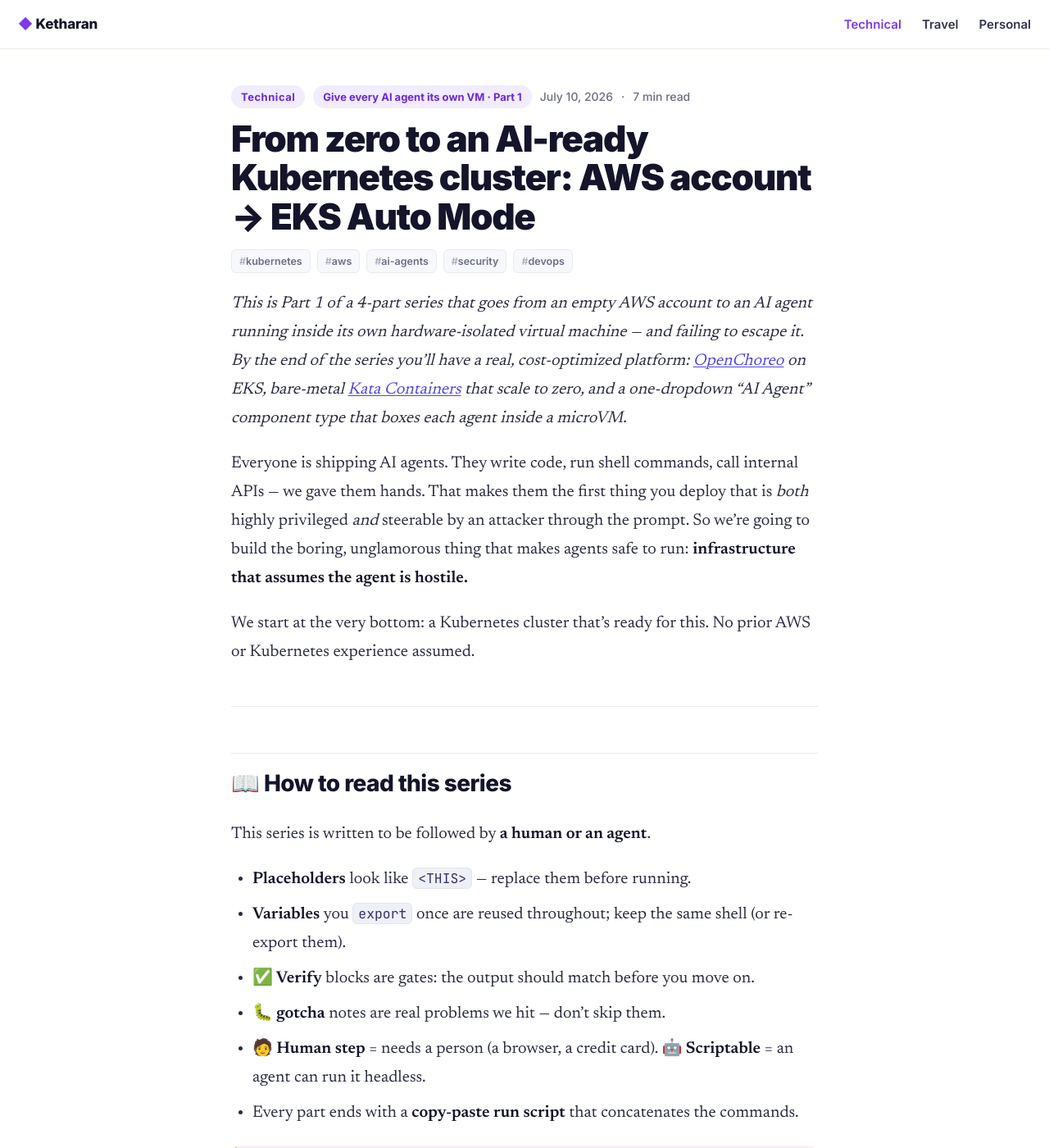
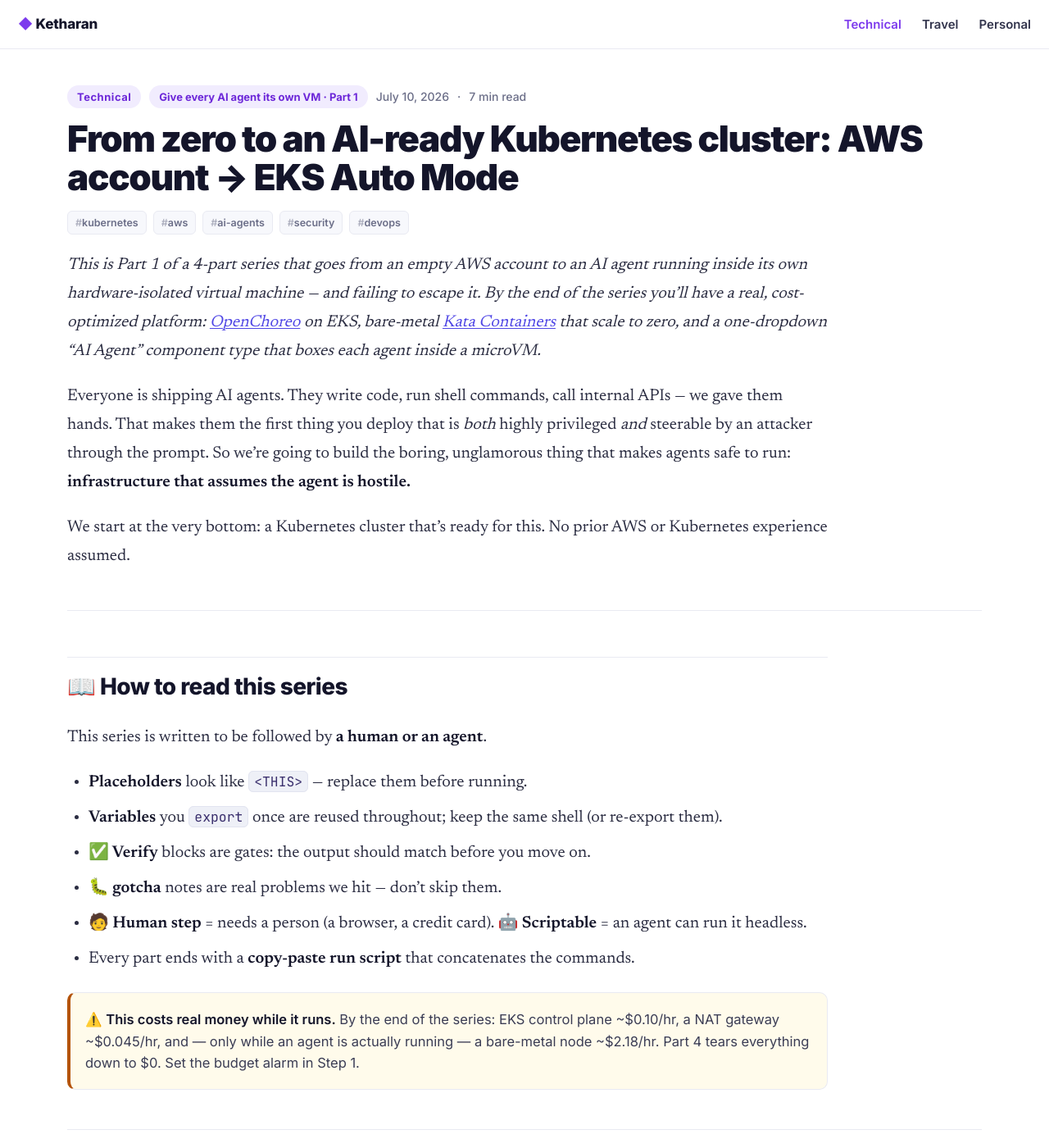
Before and after one commit to Ketharan/ketharan.github.io, a Jekyll site: the page built from _posts/2026-07-10-part-1-aws-to-eks.md, in a window 1280 px wide and 1400 px high. Shown: the whole window at 82% size. Built offline with Jekyll 4.4.1, drawn with Linux system fonts in a browser that asks for light colours.

Commit message:
Widen the post reading column
Post container now up to min(1160px, 94vw) so wide code blocks and
tables use the full width; paragraphs keep a readable ~58rem measure,
left-aligned. Home/category pages unchanged.

```diff
--- a/assets/css/main.css
+++ b/assets/css/main.css
@@ -110,7 +110,9 @@
 .card-meta{font-weight:700;color:var(--violet2);font-size:14px}
 
 /* post header */
-.post{padding:44px 22px 10px}
+/* wider reading column: text keeps a readable measure, code/tables span the full width */
+.post{max-width:min(1160px,94vw);padding:44px 22px 10px}
+.prose>p,.prose>h2,.prose>h3,.prose>ul,.prose>ol,.prose>blockquote{max-width:58rem}
 .post-meta{display:flex;gap:10px;align-items:center;flex-wrap:wrap;color:var(--muted);font-size:14px;font-weight:500}
 .pill{background:var(--notebg);color:var(--indigo);font-weight:700;border-radius:999px;padding:3px 12px;font-size:13px}
 .post-title{font-family:var(--sans);font-weight:900;letter-spacing:-.03em;line-height:1.08;font-size:clamp(30px,5vw,44px);color:var(--ink);margin:14px 0 16px}
```
